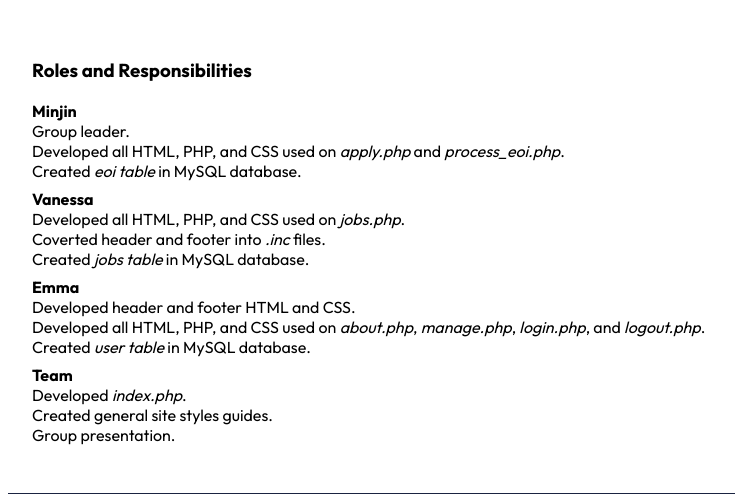
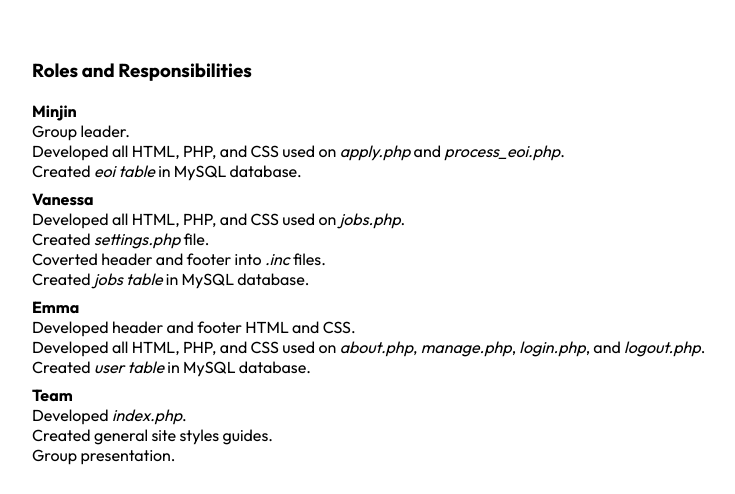
Before and after one commit to greenTeaFrappe/MVE_CS, a PHP site: page /about.php in a window 1280 px wide. Shown: the part 967-1461 px from the top of the page, without its empty margins (0-735 px from the left). Run offline with PHP 8.4, Linux system fonts and the light colour scheme; some web fonts are replaced.

Commit message:
updated responsibilities on about page

```diff
--- a/project2/about.php
+++ b/project2/about.php
@@ -129,7 +129,7 @@
                   <dt><strong>Minjin</strong></dt>
                      <dd>Group leader.<br>Developed all HTML, PHP, and CSS used on <em>apply.php</em> and <em>process_eoi.php</em>.<br>Created <em>eoi table</em> in MySQL database.</dd>
                   <dt><strong>Vanessa</strong></dt>
-                     <dd>Developed all HTML, PHP, and CSS used on <em>jobs.php</em>.<br>Coverted header and footer into <em>.inc</em> files.<br>Created <em>jobs table</em> in MySQL database.</dd>
+                     <dd>Developed all HTML, PHP, and CSS used on <em>jobs.php</em>.<br>Created <em>settings.php</em> file.<br>Coverted header and footer into <em>.inc</em> files.<br>Created <em>jobs table</em> in MySQL database.</dd>
                   <dt><strong>Emma</strong></dt>
                      <dd>Developed header and footer HTML and CSS.<br>Developed all HTML, PHP, and CSS used on <em>about.php</em>, <em>manage.php</em>, <em>login.php</em>, and <em>logout.php</em>.<br>Created <em>user table</em> in MySQL database.</dd>
                   <dt><strong>Team</strong></dt>
```
